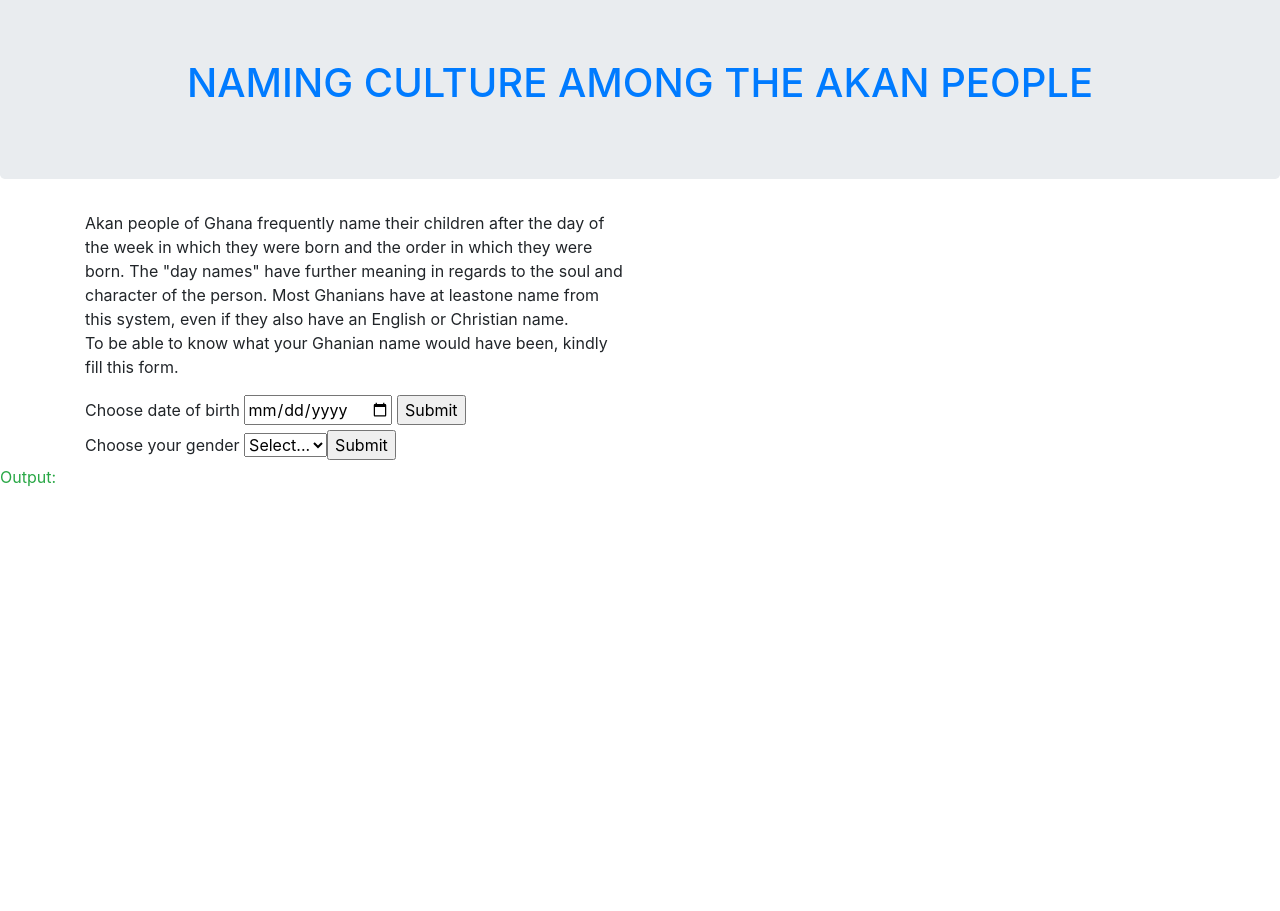
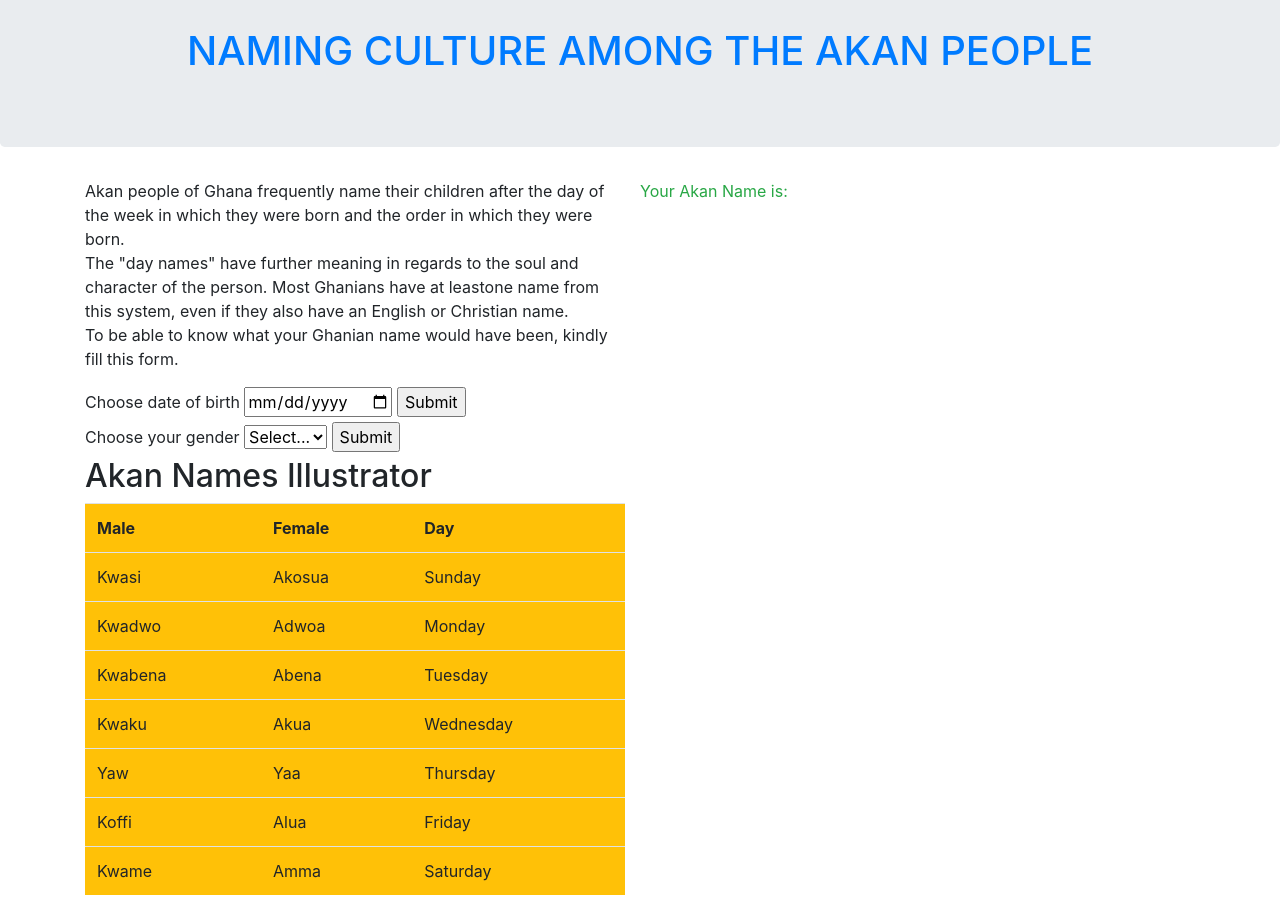
Before and after one commit to Theo-44/Akan-name-project, a plain HTML site: page index.html in a window 1280 px wide. Shown: the part 199-1110 px from the top of the page. Before the commit the page ends 800 px from the top, so only its background shows below. Drawn offline with Linux system fonts and the light colour scheme.

Commit message:
Add table showing Akan names for their respective day of the week

```diff
--- a/index.html
+++ b/index.html
@@ -1,6 +1,8 @@
 <!DOCTYPE html>
 <html lang="en">
 <head>
+    <!--add icon link-->
+    <link rel="icon" href="/images/akan bg.jpg"
     <meta charset="UTF-8">
     <meta name="viewport" content="width=device-width, initial-scale=1.0">
     <meta http-equiv="X-UA-Compatible" content="ie=edge">
@@ -8,18 +10,20 @@
     <link rel="stylesheet" href="./css/bootstrap.min.css">
     <link rel="stylesheet" href="./css/style.css">
 </head>
+
 <body>
     <div class="jumbotron">
         <div class="heading">
             <img src="./images/Akan logo.png" alt="Akan Culture">
-    <h1 class="text-primary text-center mt-5 pt-4">NAMING CULTURE AMONG THE AKAN PEOPLE</h1>
+    <h1 class="text-primary text-center mt-3 pt-4">NAMING CULTURE AMONG THE AKAN PEOPLE</h1>
         </div>
     </div>
     <div class="container">
         <div class="row">
             <div class="col-md-6">
                 <p class="description">
-                    <span class="A">A</span>kan people of Ghana frequently name their children after the day of the week in which they were born and the order in which they were born. The "day names" have further meaning in regards to the soul and character of the person. Most Ghanians have at leastone name from this system, even if they also have an English or Christian name.<br>
+                    <span class="subhead">A</span>kan people of Ghana frequently name their children after the day of the week in which they were born and the order in which they were born. <br>
+                    The "day names" have further meaning in regards to the soul and character of the person. Most Ghanians have at leastone name from this system, even if they also have an English or Christian name.<br>
                     To be able to know what your Ghanian name would have been, kindly fill this form.
                 </p>
     <!-- Data Form-->
@@ -33,15 +37,61 @@
             <option value="">Select...</option>
             <option value="Male">Male</option>
             <option value="Female">Female</option>
-            <input type="submit" value="Submit"> <br>
         </select>
+        <input type="submit" value="Submit">
     </form>
+            </div>
+                 <div>
+                     <p class="text-success">Your Akan Name is:  <span class="text-warning" id="output"></span></p>
                 </div>
+
+            <div id="col" class="col-md-6">
+        <h2>Akan Names Illustrator</h2>
+        <table class="table bg-warning">
+            <tr>
+                <th>Male</th>
+                <th>Female</th>
+                <th>Day</th>
+            </tr>
+            <tr>
+                <td>Kwasi</td>
+                <td>Akosua</td>
+                <td>Sunday</td>
+            </tr>
+            <tr>
+                <td>Kwadwo</td>
+                <td>Adwoa</td>
+                <td>Monday</td>
+            </tr>
+            <tr>
+                <td>Kwabena</td>
+                <td>Abena</td>
+                <td>Tuesday</td>
+            </tr>
+            <tr>
+                <td>Kwaku</td>
+                <td>Akua</td>
+                <td>Wednesday</td>
+            </tr>
+            <tr>
+                <td>Yaw</td>
+                <td>Yaa</td>
+                <td>Thursday</td>
+            </tr>
+            <tr>
+                <td>Koffi</td>
+                <td>Alua</td>
+                <td>Friday</td>
+            </tr>
+            <tr>
+                <td>Kwame</td>
+                <td>Amma</td>
+                <td>Saturday</td>
+            </tr>
+        </table>
+        </div>
         </div>
     </div>
-    <div>
-        <p class="text-success">Output:  <span class="text-warning" id="output"></span></p>
-    </div>
-    <script src="./js/script.js"></script>
+    <script src="./js/new-script.js"></script>
 </body>
 </html>
```
